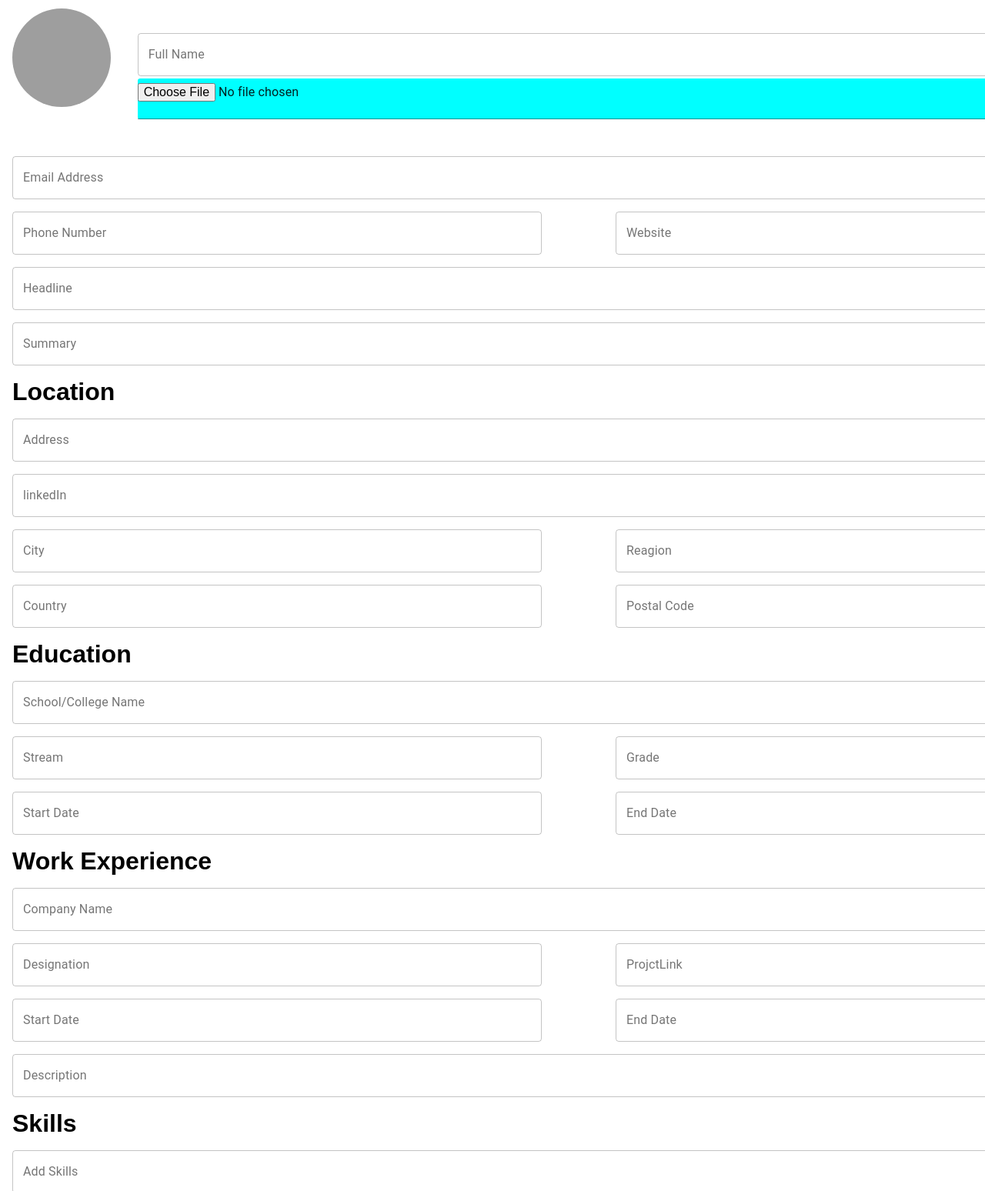
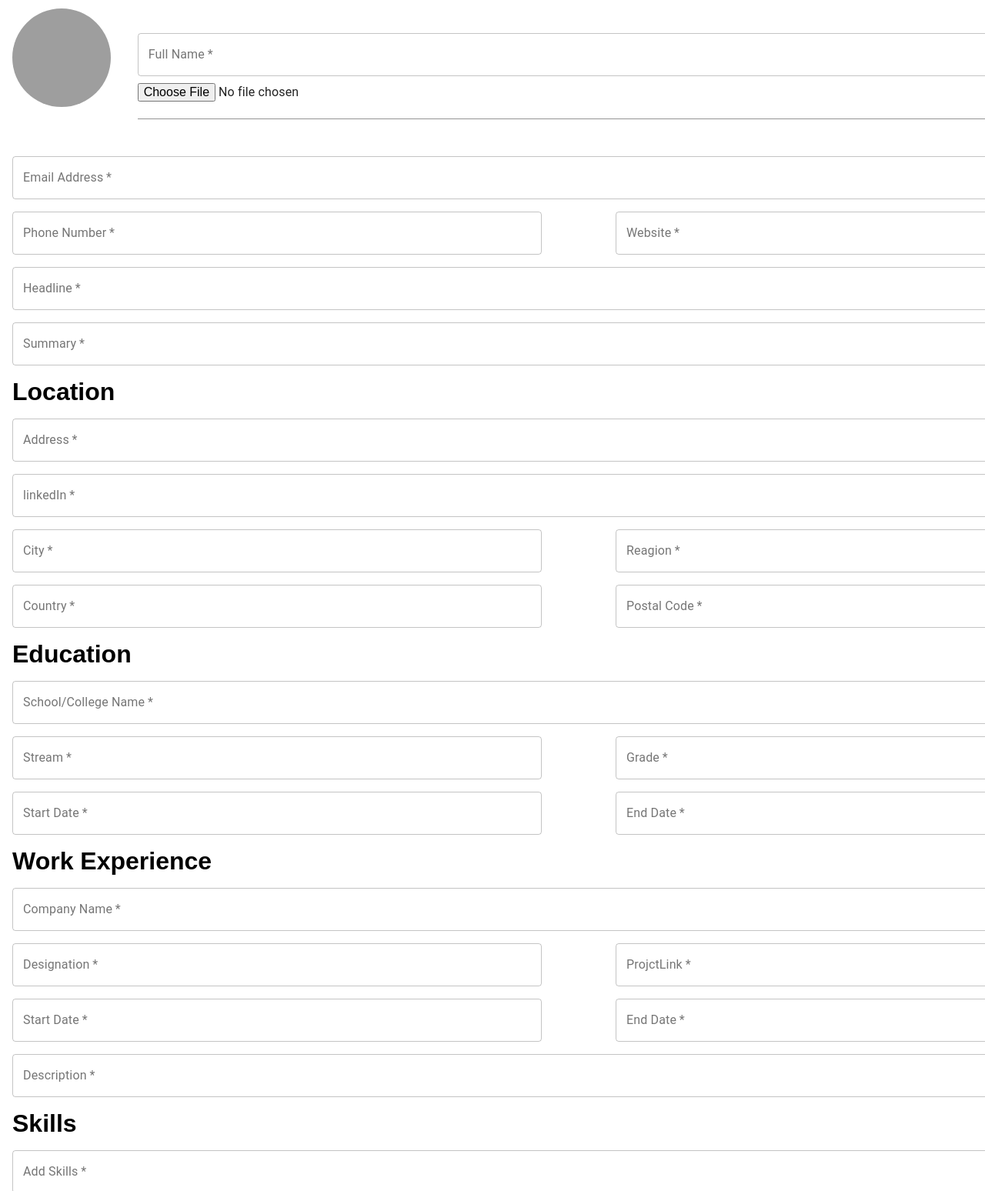
Before and after one commit to codersarraf/Resume-Builder---React-Project---wx3nh1mxebio, a React app: page / in a window 1280 px wide. Shown: the part 127-1675 px from the top of the page at 77% size. Built offline with nearby package versions, Linux system fonts and the light colour scheme; grey boxes are pictures that could not be loaded.

Commit message:
final commit

```diff
--- a/src/components/Form.jsx
+++ b/src/components/Form.jsx
@@ -38,24 +38,24 @@ function Form(props) {
                             <img id="img" src="https://img.freepik.com/free-photo/close-up-young-successful-man-smiling-camera-standing-casual-outfit-against-blue-background_1258-66609.jpg?w=2000" alt="profile"  />
                         </Grid>
                         <Grid item lg={10} md={12} sm={12} xs={12}  id="abc">
-                            <TextField type="text" id="fullname" name="fullname" onChange={(e)=>handleInput(e.target.name, e.target.value)} className='inputs' width="100%" label="Full Name" variant="outlined"  />
-                            <TextField  type="file" component="label" hiddenLabel name="addimage" id='add-image' onChange={async(e)=>handleInput(e.target.name, e.target.value)}><Icon color="primary">add_circle</Icon>Add-Image</TextField>
+                             <TextField  type="text" id="fullname" name="fullname" onChange={(e)=>handleInput(e.target.name, e.target.value)} className='inputs' width="100%" label="Full Name" variant="outlined" required   />
+                             <TextField   type="file" component="label" name="addimage" id='add-image' onChange={async(e)=>handleInput(e.target.name, e.target.value)}><Icon color="primary">add_circle</Icon>Add-Imagerequired </TextField>
 
                         </Grid>
                         <Grid item lg={12}md={12} sm={12} xs={12} >
-                            <TextField type="email"  id="email" name="email" onChange={(e)=>handleInput(e.target.name, e.target.value)} className='input' label="Email Address" variant="outlined" />
+                             <TextField  type="email"  id="email" name="email" onChange={(e)=>handleInput(e.target.name, e.target.value)} className='input' label="Email Address" variant="outlined" required  />
                         </Grid>
                         <Grid item lg={6} md={12} sm={12} xs={12}  >
-                            <TextField type="number" id="phoneNumber" name="phonenumber" onChange={(e)=>handleInput(e.target.name, e.target.value)} className="small-input" label="Phone Number" variant="outlined"  />
+                             <TextField  type="number" id="phoneNumber" name="phonenumber" onChange={(e)=>handleInput(e.target.name, e.target.value)} className="small-input" label="Phone Number" variant="outlined" required   />
                         </Grid>
                         <Grid item lg={6} md={12} sm={12} xs={12}  >
-                            <TextField type="url" id="website" name="website" onChange={(e)=>handleInput(e.target.name, e.target.value)} className="small-input" label="Website" variant="outlined"  />
+                             <TextField  type="url" id="website" name="website" onChange={(e)=>handleInput(e.target.name, e.target.value)} className="small-input" label="Website" variant="outlined" required   />
                         </Grid>
                         <Grid item lg={12} md={12} sm={12} xs={12}  >
-                            <TextField type="text" id="headline" name="headline" onChange={(e)=>handleInput(e.target.name, e.target.value)} className='input' label="Headline" variant="outlined"  />
+                             <TextField  type="text" id="headline" name="headline" onChange={(e)=>handleInput(e.target.name, e.target.value)} className='input' label="Headline" variant="outlined" required   />
                         </Grid>
                         <Grid item lg={12} md={12} sm={12} xs={12}  >
-                            <TextField type="text" id="summary" name="summary" onChange={(e)=>handleInput(e.target.name, e.target.value)} className='input' label="Summary" variant="outlined"  />
+                             <TextField  type="text" id="summary" name="summary" onChange={(e)=>handleInput(e.target.name, e.target.value)} className='input' label="Summary" variant="outlined" required   />
                         </Grid>
 
                         <Grid item lg={12} md={12} sm={12} xs={12} >
@@ -64,22 +64,22 @@ function Form(props) {
 
                         </Grid>
                         <Grid item  lg={12} md={12} sm={12} xs={12} >
-                            <TextField type="text" id="address" name="address" onChange={(e)=>handleInput(e.target.name, e.target.value)} className='input' label="Address" variant="outlined"  />
+                             <TextField  type="text" id="address" name="address" onChange={(e)=>handleInput(e.target.name, e.target.value)} className='input' label="Address" variant="outlined" required   />
                         </Grid>
                         <Grid item  lg={12} md={12} sm={12} xs={12} >
-                            <TextField type="url" id="linkedIn" name="linkedin" onChange={(e)=>handleInput(e.target.name, e.target.value)} className='input' label="linkedIn" variant="outlined"  />
+                             <TextField  type="url" id="linkedIn" name="linkedin" onChange={(e)=>handleInput(e.target.name, e.target.value)} className='input' label="linkedIn" variant="outlined" required   />
                         </Grid>
                         <Grid item lg={6} md={12} sm={12} xs={12} >
-                            <TextField type="text" id="city" name="city" onChange={(e)=>handleInput(e.target.name, e.target.value)} className='small-input' label="City" variant="outlined"  />
+                             <TextField  type="text" id="city" name="city" onChange={(e)=>handleInput(e.target.name, e.target.value)} className='small-input' label="City" variant="outlined" required   />
                         </Grid>
                         <Grid item lg={6} md={12} sm={12} xs={12} >
-                            <TextField type="text" id="reagion" name="region" onChange={(e)=>handleInput(e.target.name, e.target.value)} className='small-input' label="Reagion" variant="outlined"  />
+                             <TextField  type="text" id="reagion" name="region" onChange={(e)=>handleInput(e.target.name, e.target.value)} className='small-input' label="Reagion" variant="outlined" required   />
                         </Grid>
                         <Grid item lg={6} md={12} sm={12} xs={12} >
-                            <TextField type="text" id="country" name="country" onChange={(e)=>handleInput(e.target.name, e.target.value)} className='small-input' label="Country" variant="outlined"  />
+                             <TextField  type="text" id="country" name="country" onChange={(e)=>handleInput(e.target.name, e.target.value)} className='small-input' label="Country" variant="outlined" required   />
                         </Grid>
                         <Grid item lg={6} md={12} sm={12} xs={12} >
-                        <TextField type="number" id="postalCode" name="postalcode" onChange={(e)=>handleInput(e.target.name, e.target.value)} className='small-input'  label="Postal Code" variant="outlined"  />
+                         <TextField  type="number" id="postalCode" name="postalcode" onChange={(e)=>handleInput(e.target.name, e.target.value)} className='small-input'  label="Postal Code" variant="outlined" required   />
                         </Grid>
                     </Grid>
                 </div>
@@ -91,19 +91,19 @@ function Form(props) {
                             {/* <Button onClick={handleEducation}><Icon color="primary">add_circle</Icon></Button> */}
                         </Grid>
                         <Grid item lg={12} md={12}>
-                            <TextField type="text" id="college-Name" name="collegename" onChange={(e)=>handleInput(e.target.name, e.target.value)} className='input' label="School/College Name" variant="outlined"  />
+                             <TextField  type="text" id="college-Name" name="collegename" onChange={(e)=>handleInput(e.target.name, e.target.value)} className='input' label="School/College Name" variant="outlined" required   />
                         </Grid>
                         <Grid item lg={6} md={12}>
-                            <TextField type="text" id="stream" name="stream" onChange={(e)=>handleInput(e.target.name, e.target.value)} className='small-input' label="Stream" variant="outlined"  />
+                             <TextField  type="text" id="stream" name="stream" onChange={(e)=>handleInput(e.target.name, e.target.value)} className='small-input' label="Stream" variant="outlined" required   />
                         </Grid >
                         <Grid item lg={6} md={12}>
-                        <TextField type="text" id="grade" name="grade" onChange={(e)=>handleInput(e.target.name, e.target.value)} className='small-input'  label="Grade" variant="outlined"  />
+                         <TextField  type="text" id="grade" name="grade" onChange={(e)=>handleInput(e.target.name, e.target.value)} className='small-input'  label="Grade" variant="outlined" required   />
                         </Grid>
                         <Grid item lg={6} md={12}>
-                            <TextField  id="startDate" name="startdate" onChange={(e)=>handleInput(e.target.name, e.target.value)} className='small-input' label="Start Date" variant="outlined"  />
+                             <TextField   id="startDate" name="startdate" onChange={(e)=>handleInput(e.target.name, e.target.value)} className='small-input' label="Start Date" variant="outlined" required   />
                         </Grid>
                         <Grid item lg={6} md={12}>
-                            <TextField id="endDate" name="enddate" onChange={(e)=>handleInput(e.target.name, e.target.value)} className='small-input' label="End Date" variant="outlined"  />
+                             <TextField  id="endDate" name="enddate" onChange={(e)=>handleInput(e.target.name, e.target.value)} className='small-input' label="End Date" variant="outlined" required   />
                         </Grid>
                     </Grid>
                 </div>
@@ -115,22 +115,22 @@ function Form(props) {
                             {/* <Button onClick={handleExperience}><Icon color="primary">add_circle</Icon></Button> */}
                         </Grid>
                         <Grid item lg={12} md={12}>
-                            <TextField type="text" id="company-Name" name="companyname" onChange={(e)=>handleInput(e.target.name, e.target.value)} className='input' label="Company Name" variant="outlined"  />
+                             <TextField  type="text" id="company-Name" name="companyname" onChange={(e)=>handleInput(e.target.name, e.target.value)} className='input' label="Company Name" variant="outlined" required   />
                         </Grid>
                         <Grid item lg={6} md={12}>
-                            <TextField type="text" id="designation" name="designation" onChange={(e)=>handleInput(e.target.name, e.target.value)} className='small-input' label="Designation" variant="outlined"  />
+                             <TextField  type="text" id="designation" name="designation" onChange={(e)=>handleInput(e.target.name, e.target.value)} className='small-input' label="Designation" variant="outlined" required   />
                         </Grid >
                         <Grid item lg={6} md={12}>
-                        <TextField type="url" id="projectlink" name="projectlink" onChange={(e)=>handleInput(e.target.name, e.target.value)} className='small-input'  label="ProjctLink" variant="outlined"  />
+                         <TextField  type="url" id="projectlink" name="projectlink" onChange={(e)=>handleInput(e.target.name, e.target.value)} className='small-input'  label="ProjctLink" variant="outlined" required   />
                         </Grid>
                         <Grid item lg={6} md={12}>
-                            <TextField  id="startDate"  name="jobstartdate" onChange={(e)=>handleInput(e.target.name, e.target.value)} className='small-input' label="Start Date" variant="outlined"  />
+                             <TextField   id="startDate"  name="jobstartdate" onChange={(e)=>handleInput(e.target.name, e.target.value)} className='small-input' label="Start Date" variant="outlined" required   />
                         </Grid>
                         <Grid item lg={6} md={12}>
-                            <TextField  id="endDate" name="jobenddate" onChange={(e)=>handleInput(e.target.name, e.target.value)} className='small-input' label="End Date" variant="outlined"  />
+                             <TextField   id="endDate" name="jobenddate" onChange={(e)=>handleInput(e.target.name, e.target.value)} className='small-input' label="End Date" variant="outlined" required   />
                         </Grid>
                         <Grid item>
-                            <TextField type="text" id="description" name="description" onChange={(e)=>handleInput(e.target.name, e.target.value)} className='input' label="Description" variant="outlined" />
+                             <TextField  type="text" id="description" name="description" onChange={(e)=>handleInput(e.target.name, e.target.value)} className='input' label="Description" variant="outlined" required  />
                         </Grid>
 
                     </Grid>
@@ -142,7 +142,7 @@ function Form(props) {
                                 <h1>Skills</h1>
                         </Grid>
                         <Grid item lg={12} md={12}>
-                            <TextField type="text" id="skill" name="skills" onChange={(e)=>handleInput(e.target.name, e.target.value)} className='input'  label="Add Skills" variant="outlined"  />
+                             <TextField  type="text" id="skill" name="skills" onChange={(e)=>handleInput(e.target.name, e.target.value)} className='input'  label="Add Skills" variant="outlined" required   />
                         </Grid>
                     </Grid>
                 </div>
--- a/src/styles/App.css
+++ b/src/styles/App.css
@@ -59,7 +59,7 @@ display: flex;
 }
 
 #add-image{
-    background-color: aqua;
+    /* background-color: aqua; */
     text-align: center;
     height: 2.5rem;
     border-radius: 0.2rem;
```
